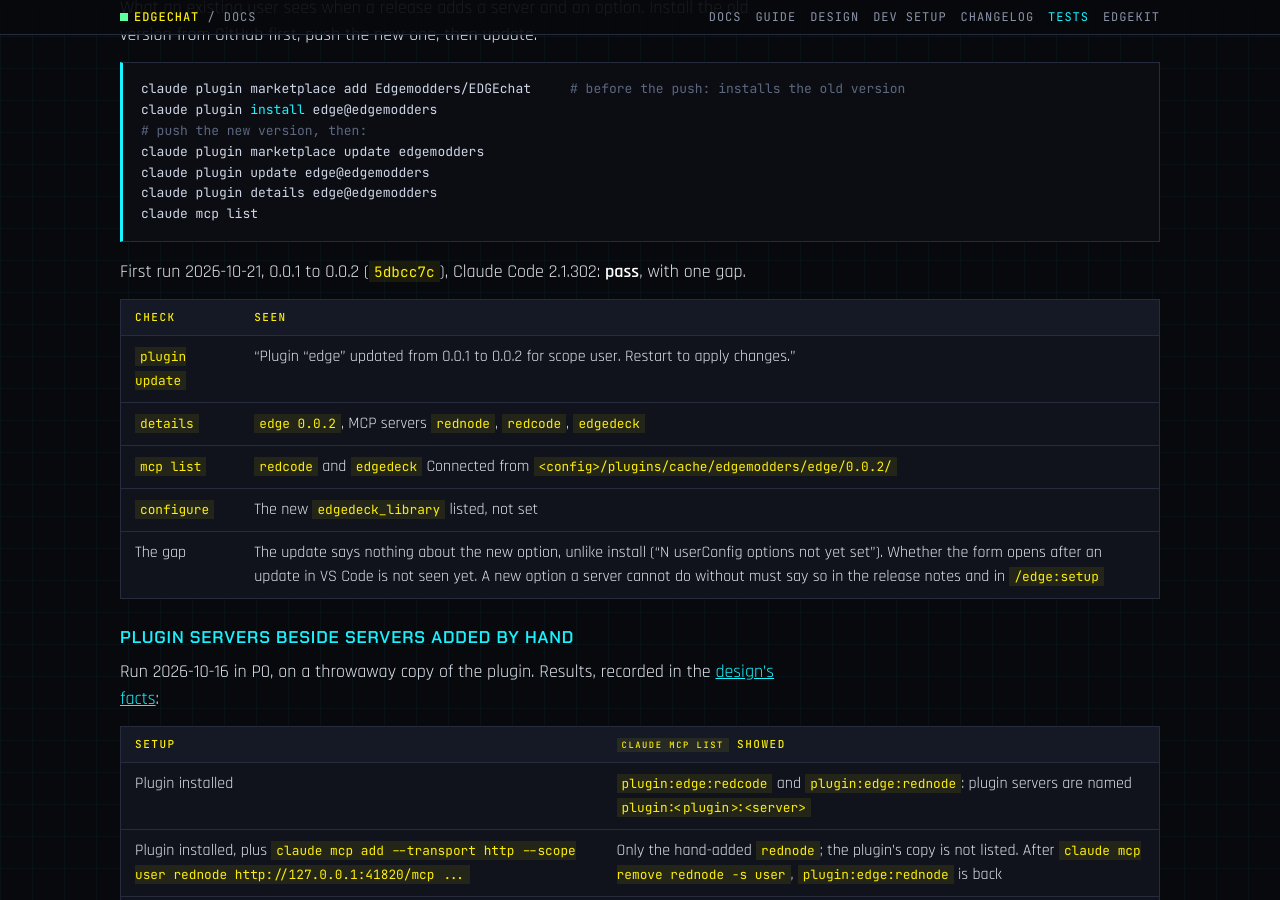
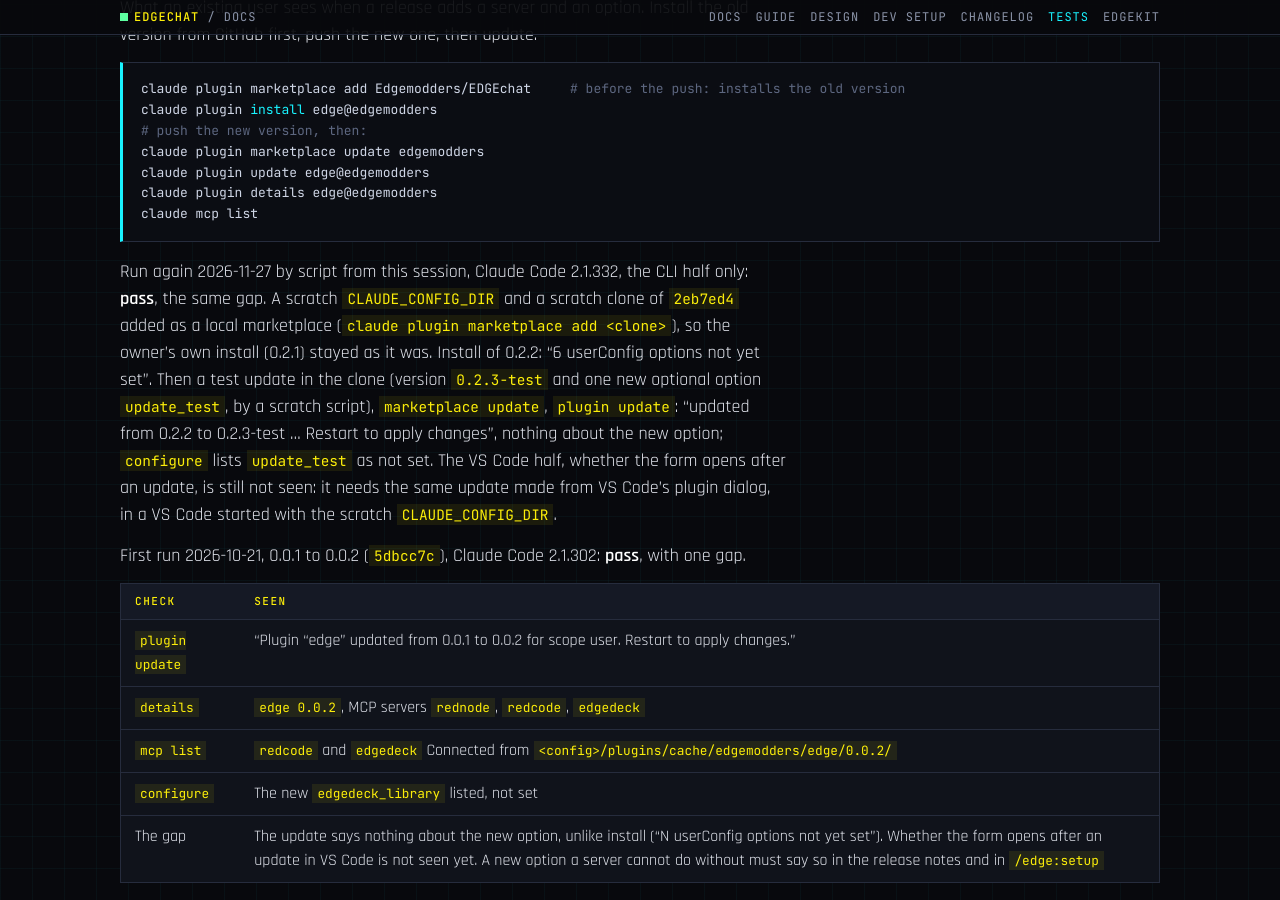
Before and after one commit to Edgemodders/EDGEchat, a Jekyll site: the page built from docs/testing.md, in a window 1280 px wide and 900 px high, scrolled down 4604 px. Built offline with Jekyll 4.4.1, drawn with Linux system fonts in a browser that asks for light colours; our own code applies the rules of GitHub Pages for plain Markdown files.

Commit message:
testing: Update from GitHub, the CLI half run again in a scratch config (pass, same gap)
Co-Authored-By: Claude Opus 5.5 <noreply@anthropic.com>

````diff
--- a/docs/testing.md
+++ b/docs/testing.md
@@ -118,6 +118,8 @@ claude plugin update edge@edgemodders
 claude plugin details edge@edgemodders
 claude mcp list
 ```
+
+Run again 2026-11-27 by script from this session, Claude Code 2.1.332, the CLI half only: **pass**, the same gap. A scratch `CLAUDE_CONFIG_DIR` and a scratch clone of `2eb7ed4` added as a local marketplace (`claude plugin marketplace add <clone>`), so the owner's own install (0.2.1) stayed as it was. Install of 0.2.2: "6 userConfig options not yet set". Then a test update in the clone (version `0.2.3-test` and one new optional option `update_test`, by a scratch script), `marketplace update`, `plugin update`: "updated from 0.2.2 to 0.2.3-test ... Restart to apply changes", nothing about the new option; `configure` lists `update_test` as not set. The VS Code half, whether the form opens after an update, is still not seen: it needs the same update made from VS Code's plugin dialog, in a VS Code started with the scratch `CLAUDE_CONFIG_DIR`.
 
 First run 2026-10-21, 0.0.1 to 0.0.2 (`5dbcc7c`), Claude Code 2.1.302: **pass**, with one gap.
 
````
